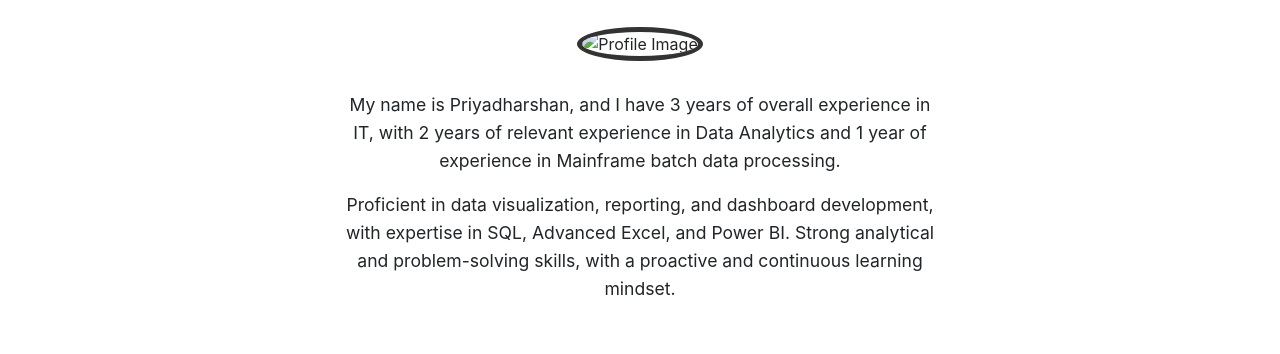
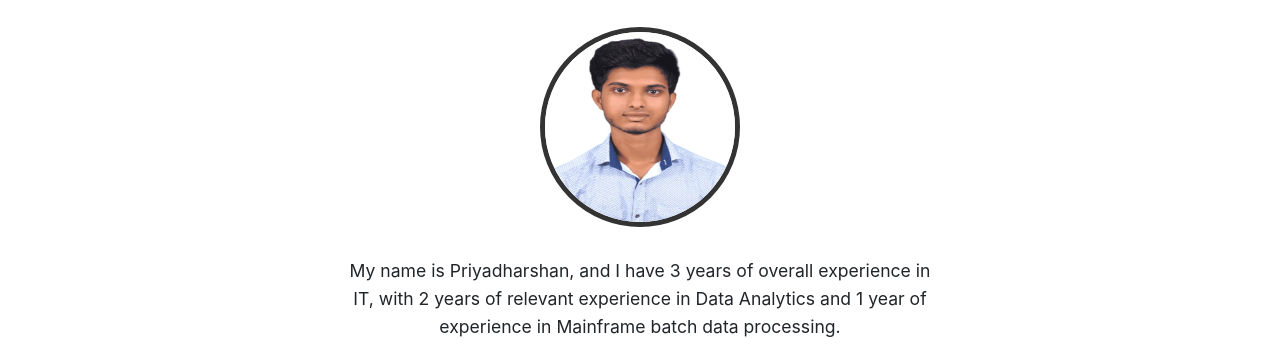
Before and after one commit to priyadharshan344/Priyadharshan_R, a plain HTML site: page index.html in a window 1280 px wide. Shown: the part 177-531 px from the top of the page. Drawn offline with nearby package versions, Linux system fonts and the light colour scheme; files whose address does not match are found by name.

Commit message:
Update index.html

```diff
--- a/index.html
+++ b/index.html
@@ -132,7 +132,7 @@ html {
     <section id="about" class="about-section">
         <div class="container">
             <h2>About</h2>
-            <img src="images/about/Picture1.jpg" alt="Profile Image">
+            <img src="Picture1.jpg" alt="Profile Image">
             <div class="content">
                 <p>My name is Priyadharshan, and I have 3 years of overall experience in IT, with 2 years of relevant experience in Data Analytics and 1 year of experience in Mainframe batch data processing.</p>
                 <p>Proficient in data visualization, reporting, and dashboard development, with expertise in SQL, Advanced Excel, and Power BI. Strong analytical and problem-solving skills, with a proactive and continuous learning mindset.</p>
```
